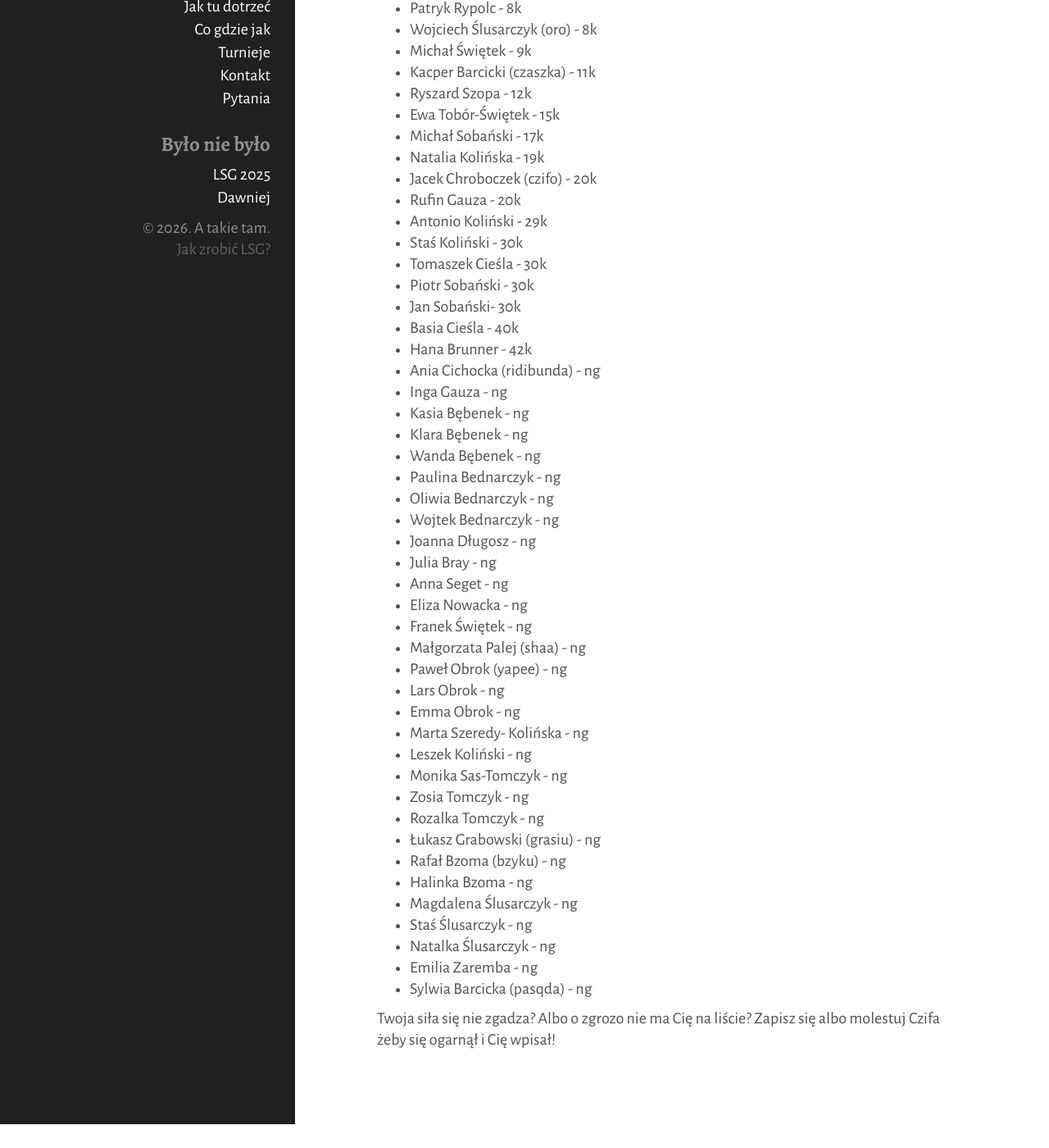
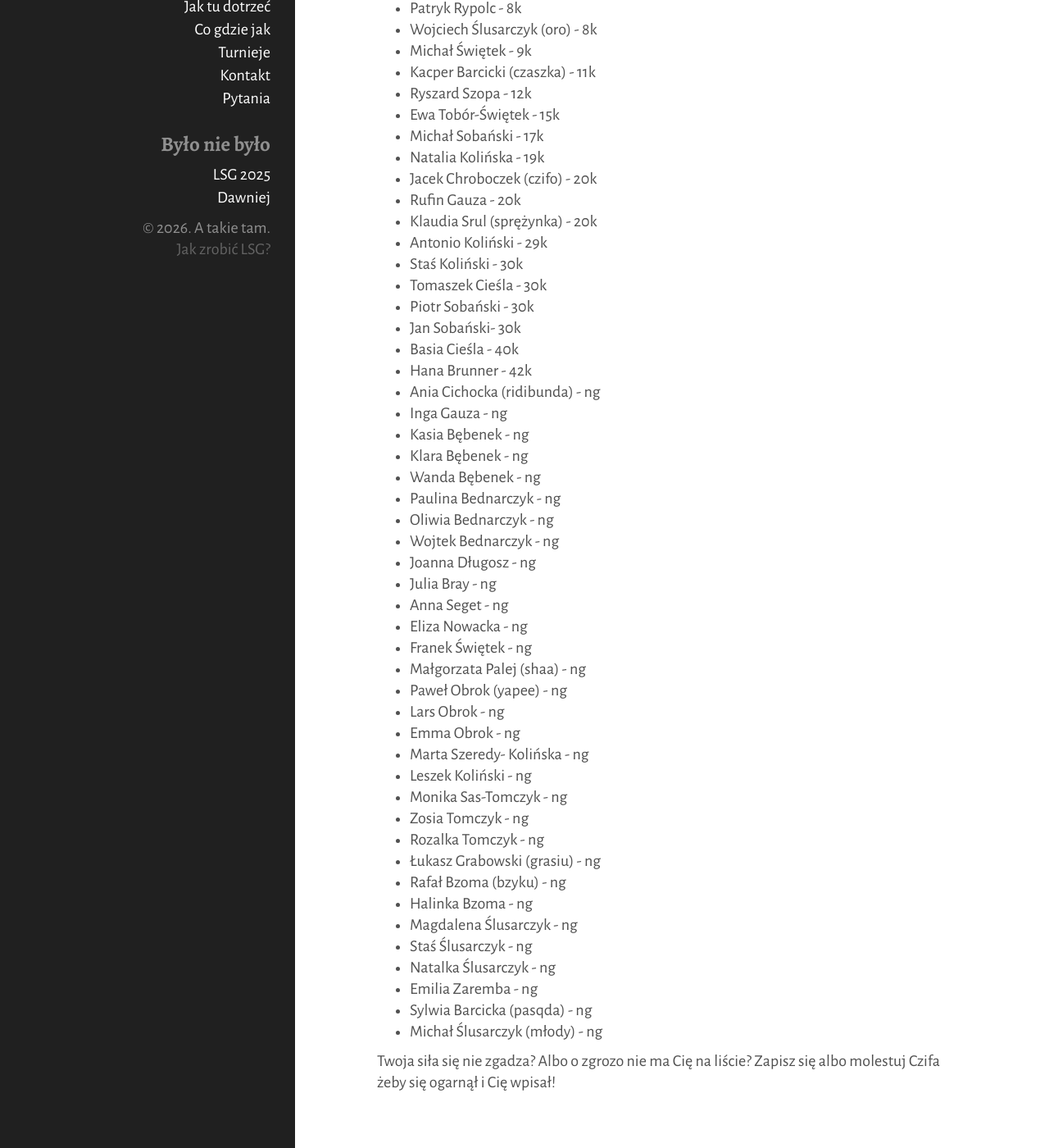
Before and after one commit to tasuki/lsg, a Jekyll site: the page built from _pages/zarejestrowani.md, in a window 1280 px wide and 1400 px high, scrolled down 615 px. Shown: the whole window at 82% size. Built offline with Jekyll 4.4.1, drawn with Linux system fonts in a browser that asks for light colours; before the commit the page ends 1986 px from its top, so only the background shows below that.

Commit message:
Update zarejestrowani.md

```diff
--- a/_pages/zarejestrowani.md
+++ b/_pages/zarejestrowani.md
@@ -35,6 +35,7 @@ Zarejestrowani uczestnicy, mniej więcej według stopnia:
 - Natalia Kolińska - 19k
 - Jacek Chroboczek (czifo) - 20k
 - Rufin Gauza - 20k
+- Klaudia Srul (sprężynka) - 20k
 - Antonio Koliński - 29k
 - Staś Koliński - 30k
 - Tomaszek Cieśla - 30k
@@ -72,6 +73,7 @@ Zarejestrowani uczestnicy, mniej więcej według stopnia:
 - Natalka Ślusarczyk - ng
 - Emilia Zaremba - ng
 - Sylwia Barcicka (pasqda) - ng
+- Michał Ślusarczyk (młody) - ng
 
 
 Twoja siła się nie zgadza? Albo o zgrozo nie ma Cię na liście? Zapisz się albo molestuj Czifa żeby się ogarnął i Cię wpisał!
```
